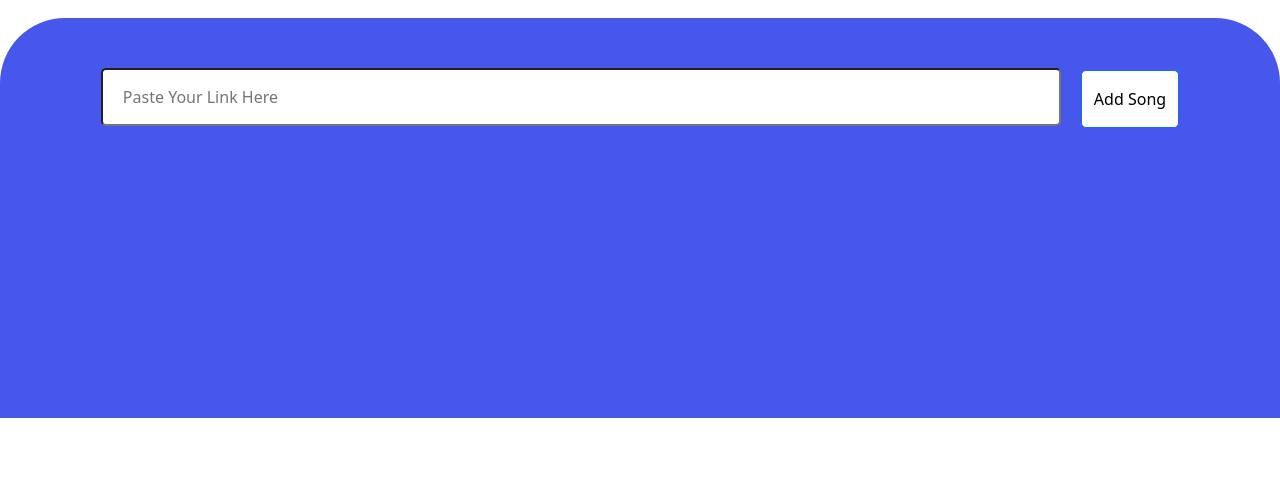
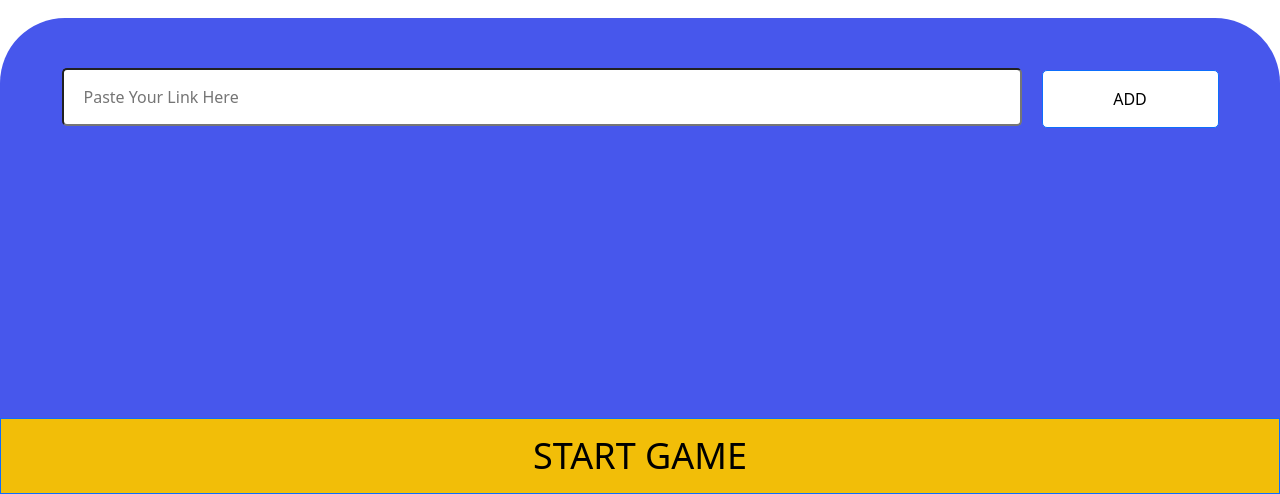
Before and after one commit to aromalsanthosh/Play-My-PlayList, a React (Create React App) app: page /join-room in a window 1280 px wide. Shown: the part 516-1010 px from the top of the page. Before the commit the page ends 934 px from the top, so only its background shows below. Built offline with nearby package versions, Linux system fonts and the light colour scheme.

Commit message:
Added Start game button

```diff
--- a/src/components/joinRoom/JoinRoom.css
+++ b/src/components/joinRoom/JoinRoom.css
@@ -83,6 +83,21 @@ html,body {
     color: black;
     height: 58px;
     margin-left: 20px;
+    width: 177px;
+}
+
+.start-button{
+    width: 100%;
+    border-radius: 0;
+    height: 76px;
+    font-size: 36px;
+    color: black;
+    background: #F2BE08;
+}
+
+.start-button:hover{
+    background: #c89f0a !important;
+    color: black !important;
 }
 
 @media screen and (max-width: 400px){
--- a/src/components/joinRoom/JoinRoom.jsx
+++ b/src/components/joinRoom/JoinRoom.jsx
@@ -77,12 +77,15 @@ class JoinRoom extends Component{
                 <div className="add-song-input-container">
                     <input type="text" className="add-song-input" placeholder="Paste Your Link Here"
                     />
-                    <Button className="add-song-button" variant="primary">Add Song</Button>
+                    <Button className="add-song-button" variant="primary">ADD</Button>
                 </div>
                 <div className="added-songs">
 
                 </div>
             </div>
+        </div>
+        <div className="startbutton">
+            <Button className="start-button" variant="primary">START GAME</Button>
         </div>
 
        </div>
```
